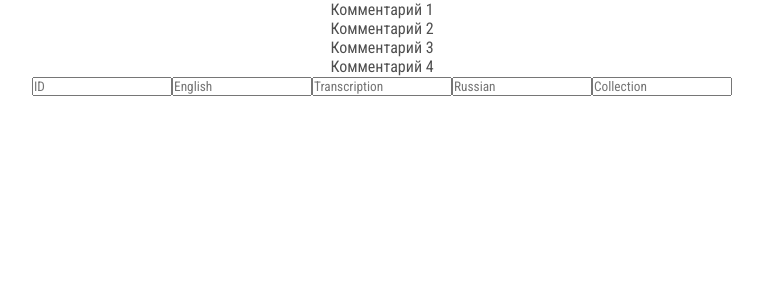
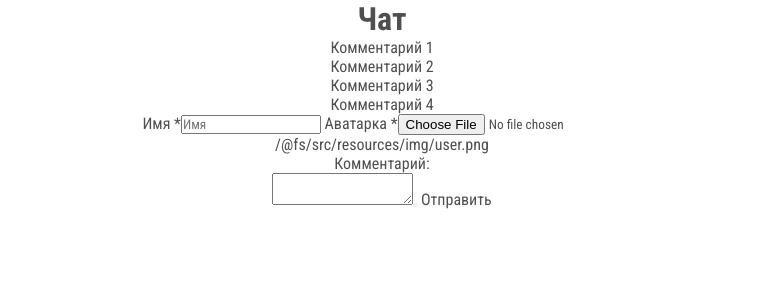
Before and after one commit to AlenaGM/Chat-React, a React (Create React App) app: page / in a window 1280 px wide. Shown: the top 300 px of the page, without its empty margins (258-1021 px from the left). Built offline with nearby package versions, Linux system fonts and the light colour scheme.

Commit message:
add form

```diff
--- a/public/index.html
+++ b/public/index.html
@@ -9,35 +9,10 @@
       name="description"
       content="Web site created using create-react-app"
     />
-    <link rel="apple-touch-icon" href="%PUBLIC_URL%/logo192.png" />
-    <!--
-      manifest.json provides metadata used when your web app is installed on a
-      user's mobile device or desktop. See https://developers.google.com/web/fundamentals/web-app-manifest/
-    -->
-    <link rel="manifest" href="%PUBLIC_URL%/manifest.json" />
-    <!--
-      Notice the use of %PUBLIC_URL% in the tags above.
-      It will be replaced with the URL of the `public` folder during the build.
-      Only files inside the `public` folder can be referenced from the HTML.
-
-      Unlike "/favicon.ico" or "favicon.ico", "%PUBLIC_URL%/favicon.ico" will
-      work correctly both with client-side routing and a non-root public URL.
-      Learn how to configure a non-root public URL by running `npm run build`.
-    -->
     <title>React App</title>
   </head>
   <body>
     <noscript>You need to enable JavaScript to run this app.</noscript>
     <div id="root"></div>
-    <!--
-      This HTML file is a template.
-      If you open it directly in the browser, you will see an empty page.
-
-      You can add webfonts, meta tags, or analytics to this file.
-      The build step will place the bundled scripts into the <body> tag.
-
-      To begin the development, run `npm start` or `yarn start`.
-      To create a production bundle, use `npm run build` or `yarn build`.
-    -->
   </body>
 </html>
--- a/src/components/App/App.js
+++ b/src/components/App/App.js
@@ -6,6 +6,7 @@ import './App.scss';
 function App() {
   return (
     <div className="App">
+      <h1 className="title">Чат</h1>
       <CommentsList/>
       <CommentAddForm/>
     </div>
--- a/src/components/commentAddForm/CommentAddForm.js
+++ b/src/components/commentAddForm/CommentAddForm.js
@@ -1,81 +1,66 @@
 import { Component } from 'react';
 import './commentAddForm.scss';
+import user from '../../resources/img/user.png'
 
 class CommentAddForm extends Component {
 
     constructor(props) {
         super(props);
         this.state = {
-            english: '',
-            transcription: '',
-            russian: '',
-            tags:'',
-            id:''
+            author: '',
+            comment: '',
+            avatar: user
         }
     }
 
     onValueChange = (e) => {
         this.setState({
-            [e.target.name] : e.target.value.trim().toLowerCase()
+            [e.target.name] : e.target.value
         })
     }
 
     onSubmit = () => {
 
-        if (this.state.english.length < 1 || this.state.english.length < 1 || !this.state.id) return;
-        this.props.onAdd(this.state.english, this.state.transcription, this.state.russian, this.state.tags, this.state.id);
+        if (this.state.author.length < 1 || this.state.comment.length < 1) return;
+        this.props.onAdd(this.state.author, this.state.comment);
         this.setState({
-            english: '',
-            transcription: '',
-            russian: '',
-            tags:'',
-            id:''
+            author: '',
+            comment: '',
+            avatar:''
         })
     }
 
     render() {
-        const {english, russian, transcription, tags, id} = this.state;
+        const {author, avatar, comment} = this.state;
 
         return(
-            <form className="app__table table form" onSubmit = {this.onSubmit}>
-                <input
-                    type="number"
-                    className="input_edit"
-                    placeholder="ID"
-                    name="id"
-                    defaultValue={id}
-                    onChange={this.onValueChange}/>
+            <form className="form">
+                <label
+                    htmlFor="author"
+                    className="form__label"/> Имя *
                 <input
                     type="text"
-                    className="input_edit"
-                    placeholder="English"
-                    name="english"
-                    defaultValue={english}
+                    className="form__input input_author"
+                    placeholder="Имя"
+                    name="author"
+                    defaultValue={author}
                     onChange={this.onValueChange}/>
+
+                <label
+                    htmlFor="photo"
+                    className="form__label"/> Аватарка *
                 <input
-                    type="text"
-                    className="input_edit"
-                    placeholder="Transcription"
-                    name="transcription"
-                    defaultValue={transcription}
-                    onChange={this.onValueChange}/>
-                <input
-                    type="text"
-                    className="input_edit"
-                    placeholder="Russian"
-                    name="russian"
-                    defaultValue={russian}
-                    onChange={this.onValueChange}/>
-                <input
-                    type="text"
-                    className="input_edit"
-                    placeholder="Collection"
-                    name="tags"
-                    defaultValue={tags}
-                    onChange={this.onValueChange}/>
-                <div>
-                    <i className="fas fa-plus icon icon__save" onClick = {this.onSubmit}></i>
-                </div>
+                    type="file"
+                    className="file"/>
+                <div className="photoPreview">{avatar}</div>
+
+                <div className="form__label"> Комментарий:</div>
+                <textarea
+                    className="form__input"
+                    name="comment"
+                    defaultValue={comment}/>
+
+                <button type="submit" className="form__button" onSubmit = {this.onSubmit}/> Отправить
             </form>
         )
     }
```
Also changed, not shown: 1 other file (tests, documents, lock files or other folders).
